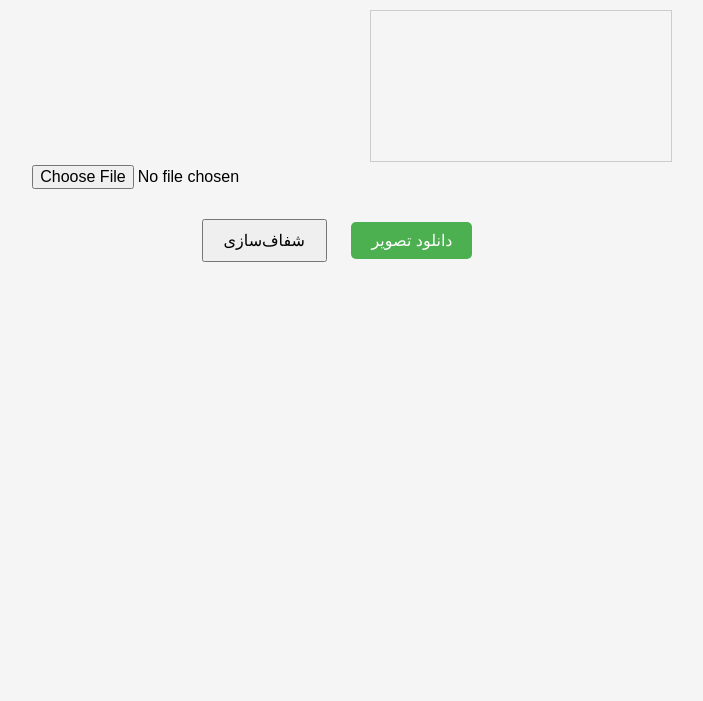
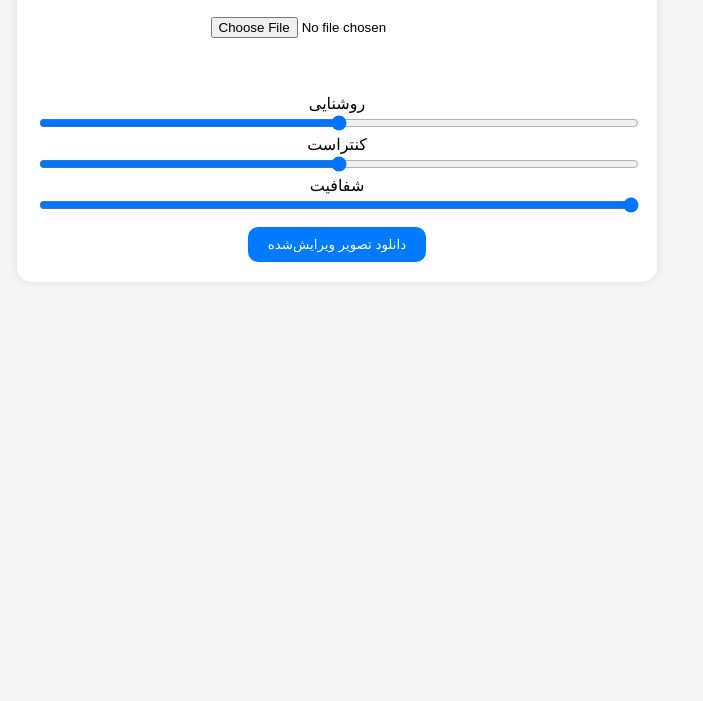
Before and after one commit to khamoosh-2025/khamoosh-2025.github.io, a plain HTML site: page image-editor.html in a window 1280 px wide. Shown: the part 99-800 px from the top of the page, without its empty margins (303-1006 px from the left). Drawn offline with Linux system fonts and the light colour scheme.

Commit message:
Add files via upload
🔧 اضافه شدن صفحه اختصاصی «ویرایش تصویر» با قابلیت‌های:
- بارگذاری تصویر از دستگاه کاربر
- تنظیم روشنایی (brightness)
- تنظیم کنتراست (contrast)
- تنظیم شفافیت (opacity)
- دانلود مستقیم تصویر ویرایش‌شده

📄 فایل افزوده شده:
- image-editor.html

```diff
--- a/image-editor.html
+++ b/image-editor.html
@@ -1,21 +1,104 @@
+
 <!DOCTYPE html>
 <html lang="fa">
 <head>
   <meta charset="UTF-8" />
-  <meta name="viewport" content="width=device-width, initial-scale=1.0"/>
-  <title>ویرایشگر حرفه‌ای تصویر</title>
-  <link rel="stylesheet" href="style.css" />
+  <meta name="viewport" content="width=device-width, initial-scale=1.0" />
+  <title>ویرایش تصویر</title>
+  <style>
+    body {
+      font-family: sans-serif;
+      text-align: center;
+      padding: 20px;
+      background: #f5f5f5;
+    }
+    .editor-container {
+      background: #fff;
+      padding: 20px;
+      border-radius: 15px;
+      box-shadow: 0 0 10px rgba(0,0,0,0.1);
+      max-width: 600px;
+      margin: auto;
+    }
+    img {
+      max-width: 100%;
+      height: auto;
+      border-radius: 12px;
+    }
+    input[type=range] {
+      width: 100%;
+    }
+    .controls {
+      margin-top: 20px;
+    }
+    button {
+      padding: 10px 20px;
+      border: none;
+      background: #007BFF;
+      color: white;
+      border-radius: 10px;
+      cursor: pointer;
+      margin-top: 10px;
+    }
+  </style>
 </head>
 <body>
-  <div class="container">
-    <h1>ویرایشگر حرفه‌ای تصویر</h1>
-    <input type="file" id="upload" accept="image/*" />
-    <canvas id="canvas"></canvas>
-    <div class="buttons">
-      <button onclick="enhanceImage()">شفاف‌سازی</button>
-      <a id="download" download="edited-image.png">دانلود تصویر</a>
+  <div class="editor-container">
+    <h2>ابزار ویرایش تصویر</h2>
+    <input type="file" id="upload" accept="image/*"><br><br>
+    <canvas id="canvas" style="display: none;"></canvas>
+    <img id="preview" src="" alt="" /><br>
+
+    <div class="controls">
+      <label>روشنایی</label>
+      <input type="range" id="brightness" min="0" max="200" value="100"><br>
+      <label>کنتراست</label>
+      <input type="range" id="contrast" min="0" max="200" value="100"><br>
+      <label>شفافیت</label>
+      <input type="range" id="opacity" min="0" max="100" value="100"><br>
+      <button onclick="downloadImage()">دانلود تصویر ویرایش‌شده</button>
     </div>
   </div>
-  <script src="script.js"></script>
+
+  <script>
+    const upload = document.getElementById('upload');
+    const preview = document.getElementById('preview');
+    const brightness = document.getElementById('brightness');
+    const contrast = document.getElementById('contrast');
+    const opacity = document.getElementById('opacity');
+
+    upload.addEventListener('change', function () {
+      const file = this.files[0];
+      if (file) {
+        const reader = new FileReader();
+        reader.onload = function (e) {
+          preview.src = e.target.result;
+        }
+        reader.readAsDataURL(file);
+      }
+    });
+
+    function applyFilters() {
+      preview.style.filter = `brightness(${brightness.value}%) contrast(${contrast.value}%) opacity(${opacity.value}%)`;
+    }
+
+    brightness.oninput = contrast.oninput = opacity.oninput = applyFilters;
+
+    function downloadImage() {
+      const canvas = document.getElementById('canvas');
+      const ctx = canvas.getContext('2d');
+      const img = preview;
+
+      canvas.width = img.naturalWidth;
+      canvas.height = img.naturalHeight;
+      ctx.filter = `brightness(${brightness.value}%) contrast(${contrast.value}%) opacity(${opacity.value}%)`;
+      ctx.drawImage(img, 0, 0, canvas.width, canvas.height);
+
+      const link = document.createElement('a');
+      link.download = 'edited-image.png';
+      link.href = canvas.toDataURL();
+      link.click();
+    }
+  </script>
 </body>
 </html>
```
